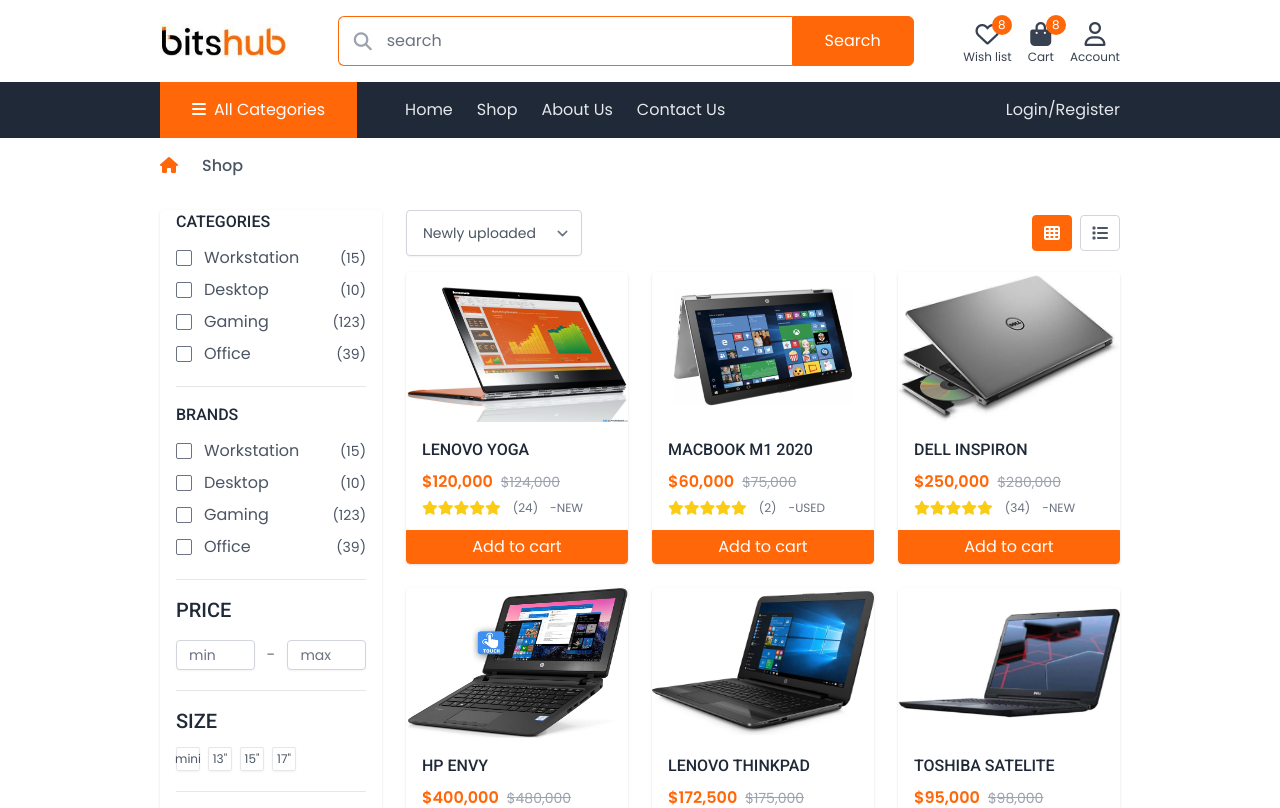
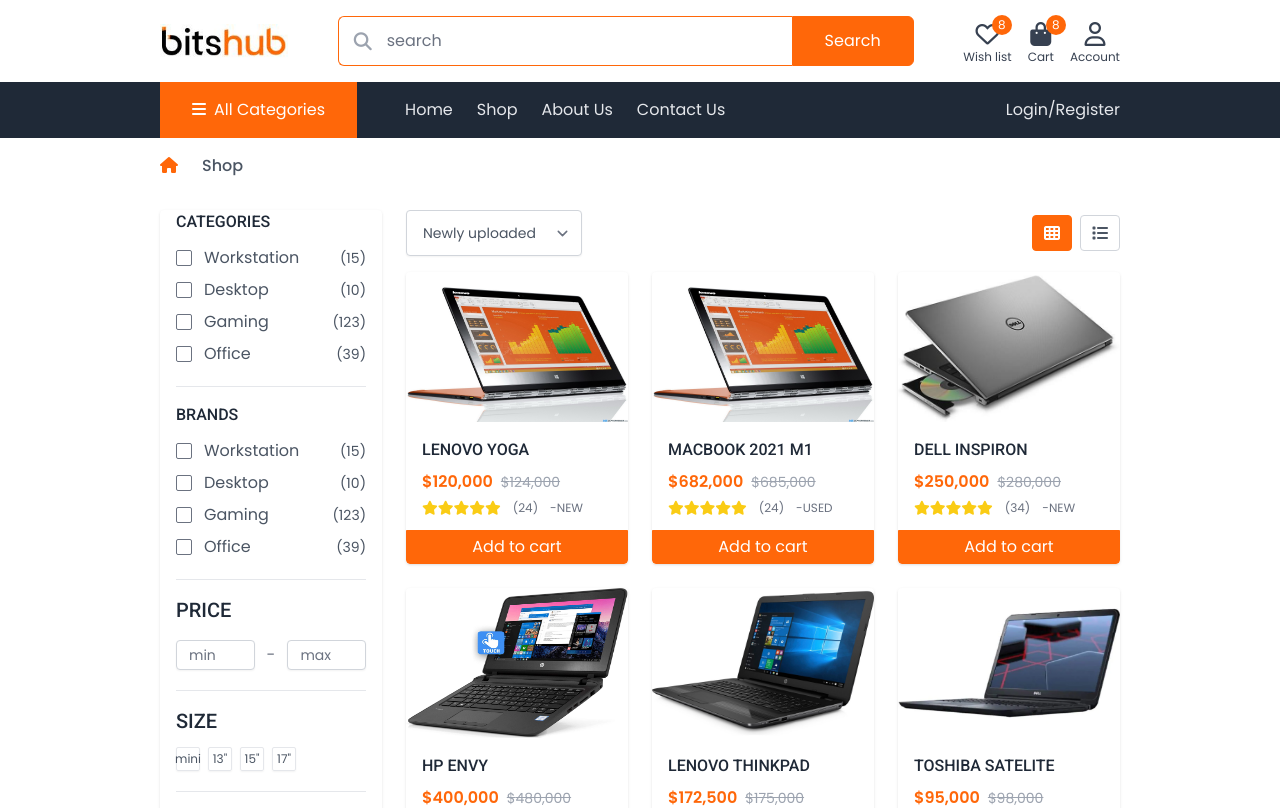
Before and after one commit to samsiteweb/bitshub-frontend, a React (Create React App) app: page /shop in a window 1280 px wide. Shown: the top 808 px of the page. Built offline with nearby package versions, Linux system fonts and the light colour scheme; some icons are missing.

Commit message:
single product details update

```diff
--- a/src/data/productData.js
+++ b/src/data/productData.js
@@ -1,7 +1,7 @@
 export const ProductData = {
   products: [
     {
-      id: 1,
+      id: "1",
       name: "Lenovo Yoga",
       model: "U76789I3HE",
       image: "../assets/products/1646_Lenovo-Yoga-3-Pro-Repair_1.jpg",
@@ -9,23 +9,39 @@ export const ProductData = {
       rating: "5",
       initialPrice: "124,000",
       quantityInStock: "24",
-      desc: "Lorem ipsum dolor sit amet consectetur adipisicing elit. Nisi dolor obcaecati magnam incidunt ex, suscipit modi cumque quam id molestias deleniti enim molestiae! Commodi velit vitae consectetur! Aut, voluptate sapiente numquam dolores commodi sit possimus veritatis distinctio fuga, ipsam hic doloremque itaque beatae doloribus? Cumque delectus voluptas iste culpa atque?",
+      brief:
+        "The Lenovo Yoga 13.3 (2GB RAM, 500GB HDD) Laptop is a sleek lightweight laptop that delivers value at an amazing price. Running on Windows 10 and equipped with a 2GHz Quad-Core processor, the Viao 13.3 Laptop is your best bet for work and entertainment. Get the Sony Vaio Laptop online from Jumia at the best price in Nigeria",
+      desc: "ProcessorThe Lenovo Yoga Laptop features an Intel Core i3 Laptop at a speed of 2.5GHz so you are assured of super fast processing while you run multiple applications. Open multiple web pages, create documents and spreadsheets, play games and do so much more with a processor that can handle it.HD Screen. View everything in crystal clear resolution with the HD Screen. The Sony Vaio HD is perfect for entertainment, multimedia and work. Watch videos, video call, create slides and view memories all in life like clarity.). Retina display size: 9.7-inch (diagonal) LED-backlit Multi-Touch display resolution:2048-by-1536 resolution at 264 pixels per inch (ppi), Wide color display, True Tone display, Fingerprint-resistant oleophobic coating, Fully laminated display, Antireflective coating Chip, A9X chip with 64-bit architecture, M9 coprocessor",
       condition: "New",
+      availability: "In stock",
+      category: "work station",
+      size: "13 inches",
+      color: "black",
+      reviews: "23",
+      brand: "Lenovo",
     },
     {
-      id: 2,
-      name: "Macbook M1 2020",
+      id: "2",
+      name: "Macbook 2021 M1",
       model: "U76789I3HE",
-      image: "../assets/products/HPENVYx360m6__2_.jpg",
-      price: "60,000",
+      image: "../assets/products/1646_Lenovo-Yoga-3-Pro-Repair_1.jpg",
+      price: "682,000",
       rating: "5",
-      initialPrice: "75,000",
-      quantityInStock: "2",
-      desc: "Lorem ipsum dolor sit amet consectetur adipisicing elit. Nisi dolor obcaecati magnam incidunt ex, suscipit modi cumque quam id molestias deleniti enim molestiae! Commodi velit vitae consectetur! Aut, voluptate sapiente numquam dolores commodi sit possimus veritatis distinctio fuga, ipsam hic doloremque itaque beatae doloribus? Cumque delectus voluptas iste culpa atque?",
+      initialPrice: "685,000",
+      quantityInStock: "24",
+      brief:
+        "The Macbook 2021 M1 13.3 (2GB RAM, 500GB HDD) Laptop is a sleek lightweight laptop that delivers value at an amazing price. Running on Windows 10 and equipped with a 2GHz Quad-Core processor, the Viao 13.3 Laptop is your best bet for work and entertainment. Get the Sony Vaio Laptop online from Jumia at the best price in Nigeria",
+      desc: "The macbook 2021 M1 Laptop features an M1 chip at a speed of 2.5GHz so you are assured of super fast processing while you run multiple applications. Open multiple web pages, create documents and spreadsheets, play games and do so much more with a processor that can handle it.HD Screen. View everything in crystal clear resolution with the HD Screen. The Sony Vaio HD is perfect for entertainment, multimedia and work. Watch videos, video call, create slides and view memories all in life like clarity.). Retina display size: 9.7-inch (diagonal) LED-backlit Multi-Touch display resolution:2048-by-1536 resolution at 264 pixels per inch (ppi), Wide color display, True Tone display, Fingerprint-resistant oleophobic coating, Fully laminated display, Antireflective coating Chip, A9X chip with 64-bit architecture, M9 coprocessor",
       condition: "USED",
+      availability: "In stock",
+      category: "Apple",
+      size: "13 inches",
+      color: "space grey",
+      reviews: "123",
+      brand: "Apple",
     },
     {
-      id: 3,
+      id: "3",
       name: "DELL Inspiron",
       model: "U76789I3HE",
       image: "../assets/products/Dell-Inspiron-15-5000-5558-Silver-Version.jpg",
@@ -33,23 +49,38 @@ export const ProductData = {
       price: "250,000",
       rating: "5",
       quantityInStock: "34",
-      desc: "Lorem ipsum dolor sit amet consectetur adipisicing elit. Nisi dolor obcaecati magnam incidunt ex, suscipit modi cumque quam id molestias deleniti enim molestiae! Commodi velit vitae consectetur! Aut, voluptate sapiente numquam dolores commodi sit possimus veritatis distinctio fuga, ipsam hic doloremque itaque beatae doloribus? Cumque delectus voluptas iste culpa atque?",
-      condition: "NEW",
+      brief:
+        "The Dell Inspiron (2GB RAM, 500GB HDD) Laptop is a sleek lightweight laptop that delivers value at an amazing price. Running on Windows 10 and equipped with a 2GHz Quad-Core processor, the Viao 13.3 Laptop is your best bet for work and entertainment. Get the Sony Vaio Laptop online from Jumia at the best price in Nigeria",
+      desc: "The macbook 2021 M1 Laptop features an M1 chip at a speed of 2.5GHz so you are assured of super fast processing while you run multiple applications. Open multiple web pages, create documents and spreadsheets, play games and do so much more with a processor that can handle it.HD Screen. View everything in crystal clear resolution with the HD Screen. The Sony Vaio HD is perfect for entertainment, multimedia and work. Watch videos, video call, create slides and view memories all in life like clarity.). Retina display size: 9.7-inch (diagonal) LED-backlit Multi-Touch display resolution:2048-by-1536 resolution at 264 pixels per inch (ppi), Wide color display, True Tone display, Fingerprint-resistant oleophobic coating, Fully laminated display, Antireflective coating Chip, A9X chip with 64-bit architecture, M9 coprocessor",
+      condition: "New",
+      availability: "In stock",
+      category: "Personal",
+      size: "13 inches",
+      color: "space grey",
+      reviews: "290",
+      brand: "Dell",
     },
     {
-      id: 4,
+      id: "4",
       name: "HP Envy",
       model: "U76789I3HE",
       image: "../assets/products/81nde-rFKzL._AC_SL1500_.jpg",
       price: "400,000",
       rating: "5",
       initialPrice: "480,000",
-      quantityInStock: "15",
-      desc: "Lorem ipsum dolor sit amet consectetur adipisicing elit. Nisi dolor obcaecati magnam incidunt ex, suscipit modi cumque quam id molestias deleniti enim molestiae! Commodi velit vitae consectetur! Aut, voluptate sapiente numquam dolores commodi sit possimus veritatis distinctio fuga, ipsam hic doloremque itaque beatae doloribus? Cumque delectus voluptas iste culpa atque?",
+      quantityInStock: "0",
+      brief:
+        "The HP Envy (16GB RAM, 1TB SSD) Laptop is a sleek lightweight laptop that delivers value at an amazing price. Running on Windows 10 and equipped with a 2GHz Quad-Core processor, the Viao 13.3 Laptop is your best bet for work and entertainment. Get the Sony Vaio Laptop online from Jumia at the best price in Nigeria",
+      desc: "The HP Envy features an M1 chip at a speed of 2.5GHz so you are assured of super fast processing while you run multiple applications. Open multiple web pages, create documents and spreadsheets, play games and do so much more with a processor that can handle it.HD Screen. View everything in crystal clear resolution with the HD Screen. The Sony Vaio HD is perfect for entertainment, multimedia and work. Watch videos, video call, create slides and view memories all in life like clarity.). Retina display size: 9.7-inch (diagonal) LED-backlit Multi-Touch display resolution:2048-by-1536 resolution at 264 pixels per inch (ppi), Wide color display, True Tone display, Fingerprint-resistant oleophobic coating, Fully laminated display, Antireflective coating Chip, A9X chip with 64-bit architecture, M9 coprocessor",
       condition: "New",
+      category: "office",
+      size: "13 inches",
+      color: "silver",
+      reviews: "56",
+      brand: "Hp",
     },
     {
-      id: 5,
+      id: "5",
       name: "Lenovo Thinkpad",
       model: "U76789I3HE",
       image:
@@ -58,11 +89,19 @@ export const ProductData = {
       rating: "5",
       initialPrice: "175,000",
       quantityInStock: "17",
-      desc: "Lorem ipsum dolor sit amet consectetur adipisicing elit. Nisi dolor obcaecati magnam incidunt ex, suscipit modi cumque quam id molestias deleniti enim molestiae! Commodi velit vitae consectetur! Aut, voluptate sapiente numquam dolores commodi sit possimus veritatis distinctio fuga, ipsam hic doloremque itaque beatae doloribus? Cumque delectus voluptas iste culpa atque?",
-      condition: "New",
+      brief:
+        "The Lenovo ThinkPad (8GB RAM, 512GB SSD) Laptop is a sleek lightweight laptop that delivers value at an amazing price. Running on Windows 10 and equipped with a 2GHz Quad-Core processor, the Viao 13.3 Laptop is your best bet for work and entertainment. Get the Sony Vaio Laptop online from Jumia at the best price in Nigeria",
+      desc: "The macbook 2021 M1 Laptop features an M1 chip at a speed of 2.5GHz so you are assured of super fast processing while you run multiple applications. Open multiple web pages, create documents and spreadsheets, play games and do so much more with a processor that can handle it.HD Screen. View everything in crystal clear resolution with the HD Screen. The Sony Vaio HD is perfect for entertainment, multimedia and work. Watch videos, video call, create slides and view memories all in life like clarity.). Retina display size: 9.7-inch (diagonal) LED-backlit Multi-Touch display resolution:2048-by-1536 resolution at 264 pixels per inch (ppi), Wide color display, True Tone display, Fingerprint-resistant oleophobic coating, Fully laminated display, Antireflective coating Chip, A9X chip with 64-bit architecture, M9 coprocessor",
+      condition: "USED",
+      availability: "In stock",
+      category: "Gamers",
+      size: "17 inches",
+      color: "black",
+      reviews: "101",
+      brand: "Lenovo",
     },
     {
-      id: 6,
+      id: "6",
       name: "Toshiba Satelite",
       model: "U76789I3HE",
       image: "../assets/products/1525204196_635_latitude-3450.png",
@@ -70,33 +109,16 @@ export const ProductData = {
       rating: "5",
       initialPrice: "98,000",
       quantityInStock: "11",
-      desc: "Lorem ipsum dolor sit amet consectetur adipisicing elit. Nisi dolor obcaecati magnam incidunt ex, suscipit modi cumque quam id molestias deleniti enim molestiae! Commodi velit vitae consectetur! Aut, voluptate sapiente numquam dolores commodi sit possimus veritatis distinctio fuga, ipsam hic doloremque itaque beatae doloribus? Cumque delectus voluptas iste culpa atque?",
-      condition: "USED",
-    },
-    {
-      id: 7,
-      name: "Toshiba Satelite",
-      model: "U76789I3HE",
-      image:
-        "../assets/products/57343505b5f6d71b4fb89a419c98e47101341a14700c93a0b67f1aab668a86e6__95181.1575523312.jpg",
-      price: "95,000",
-      rating: "5",
-      initialPrice: "98,000",
-      quantityInStock: "11",
-      desc: "Lorem ipsum dolor sit amet consectetur adipisicing elit. Nisi dolor obcaecati magnam incidunt ex, suscipit modi cumque quam id molestias deleniti enim molestiae! Commodi velit vitae consectetur! Aut, voluptate sapiente numquam dolores commodi sit possimus veritatis distinctio fuga, ipsam hic doloremque itaque beatae doloribus? Cumque delectus voluptas iste culpa atque?",
-      condition: "USED",
-    },
-    {
-      id: 8,
-      name: "Toshiba Satelite",
-      model: "U76789I3HE",
-      image: "../assets/products/HPENVYx360m6__2_.jpg",
-      price: "95,000",
-      rating: "5",
-      initialPrice: "98,000",
-      quantityInStock: "11",
-      desc: "Lorem ipsum dolor sit amet consectetur adipisicing elit. Nisi dolor obcaecati magnam incidunt ex, suscipit modi cumque quam id molestias deleniti enim molestiae! Commodi velit vitae consectetur! Aut, voluptate sapiente numquam dolores commodi sit possimus veritatis distinctio fuga, ipsam hic doloremque itaque beatae doloribus? Cumque delectus voluptas iste culpa atque?",
-      condition: "USED",
+      brief:
+        "The Toshiba Satelite Laptop is a sleek lightweight laptop that delivers value at an amazing price. Running on Windows 10 and equipped with a 2GHz Quad-Core processor, the Viao 13.3 Laptop is your best bet for work and entertainment. Get the Sony Vaio Laptop online from Jumia at the best price in Nigeria",
+      desc: "The Toshiba Satelite Laptop features an M1 chip at a speed of 2.5GHz so you are assured of super fast processing while you run multiple applications. Open multiple web pages, create documents and spreadsheets, play games and do so much more with a processor that can handle it.HD Screen. View everything in crystal clear resolution with the HD Screen. The Sony Vaio HD is perfect for entertainment, multimedia and work. Watch videos, video call, create slides and view memories all in life like clarity.). Retina display size: 9.7-inch (diagonal) LED-backlit Multi-Touch display resolution:2048-by-1536 resolution at 264 pixels per inch (ppi), Wide color display, True Tone display, Fingerprint-resistant oleophobic coating, Fully laminated display, Antireflective coating Chip, A9X chip with 64-bit architecture, M9 coprocessor",
+      condition: "New",
+      availability: "false",
+      category: "office",
+      size: "15 inches",
+      color: "silver",
+      reviews: "90",
+      brand: "Toshiba",
     },
   ],
 };
```
